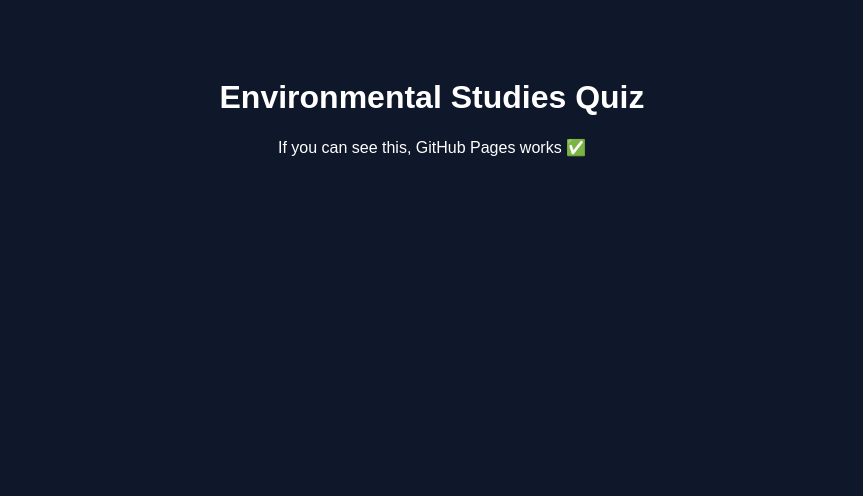
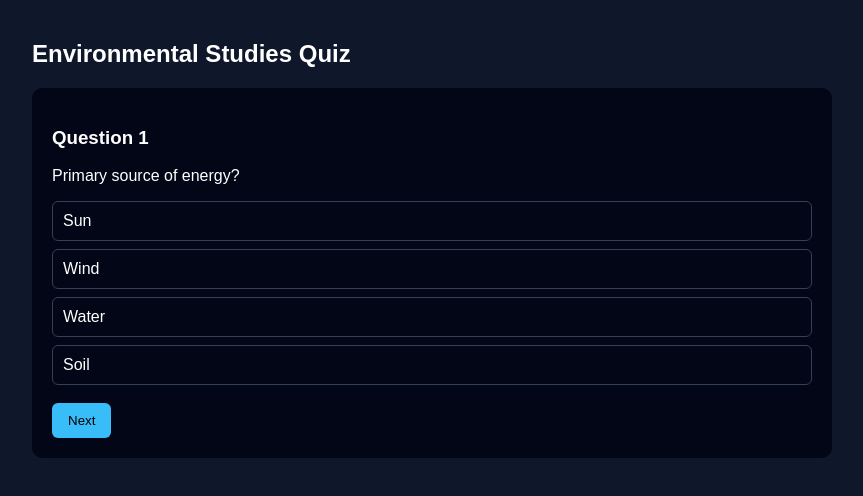
Before and after one commit to srujan20ise/ess-quiz, a plain HTML site: page index.html in a window 1280 px wide. Shown: the whole page, without its empty margins (208-1071 px from the left). Drawn offline with Linux system fonts and the light colour scheme.

Commit message:
Update index.html

```diff
--- a/index.html
+++ b/index.html
@@ -6,18 +6,102 @@
 <meta name="viewport" content="width=device-width, initial-scale=1.0">
 <style>
 body{
-      font-family: Arial, sans-serif;
+  font-family: Arial;
   background:#0f172a;
   color:white;
-      text-align:center;
-      padding-top:50px;
+  margin:0;
+}
+.container{
+  max-width:800px;
+  margin:auto;
+  padding:20px;
+}
+.card{
+  background:#020617;
+  padding:20px;
+  border-radius:10px;
+}
+.option{
+  border:1px solid #334155;
+  padding:10px;
+  margin:8px 0;
+  border-radius:6px;
+  cursor:pointer;
+}
+.option.selected{
+  background:#2563eb;
+}
+button{
+  background:#38bdf8;
+  border:none;
+  padding:10px 16px;
+  border-radius:6px;
+  margin-top:10px;
 }
 </style>
 </head>
+
 <body>
+<div class="container">
 
-  <h1>Environmental Studies Quiz</h1>
-  <p>If you can see this, GitHub Pages works ✅</p>
+<h2>Environmental Studies Quiz</h2>
+
+<div id="quiz" class="card">
+  <h3 id="qno"></h3>
+  <p id="question"></p>
+  <div id="options"></div>
+  <button onclick="nextQ()">Next</button>
+</div>
+
+</div>
+
+<script>
+const questions = [
+ {q:"Primary source of energy?", o:["Sun","Wind","Water","Soil"], a:0},
+ {q:"BOD measures?", o:["Organic pollution","pH","Salinity","Hardness"], a:0},
+ {q:"Which gas causes acid rain?", o:["SO₂","CO₂","CH₄","O₂"], a:0}
+];
+
+let i = 0;
+let selected = null;
+
+loadQ();
+
+function loadQ(){
+  const q = questions[i];
+  document.getElementById("qno").innerText = "Question " + (i+1);
+  document.getElementById("question").innerText = q.q;
+  const opt = document.getElementById("options");
+  opt.innerHTML = "";
+  q.o.forEach((text,idx)=>{
+    const div = document.createElement("div");
+    div.className = "option";
+    div.innerText = text;
+    div.onclick = () => selectOpt(idx, div);
+    opt.appendChild(div);
+  });
+}
+
+function selectOpt(idx, div){
+  document.querySelectorAll(".option").forEach(o=>o.classList.remove("selected"));
+  div.classList.add("selected");
+  selected = idx;
+}
+
+function nextQ(){
+  if(selected === null){
+    alert("Please select an option");
+    return;
+  }
+  selected = null;
+  i++;
+  if(i < questions.length){
+    loadQ();
+  }else{
+    alert("Quiz finished!");
+  }
+}
+</script>
 
 </body>
 </html>
```
Lines whose indentation alone changed are shown as unchanged.
